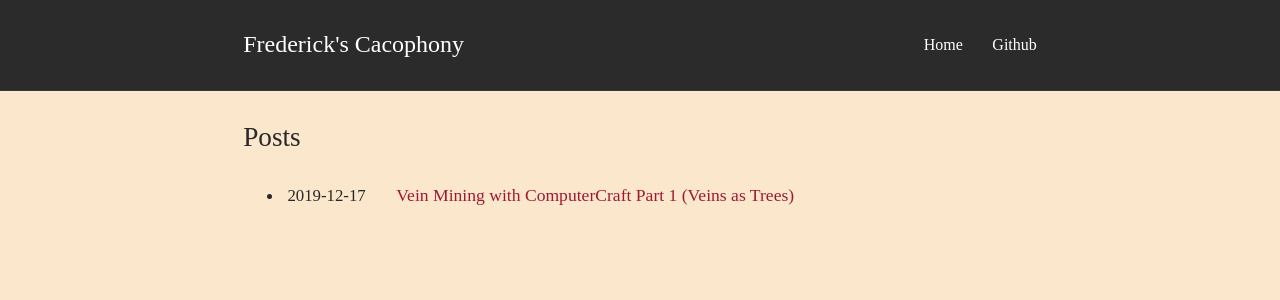
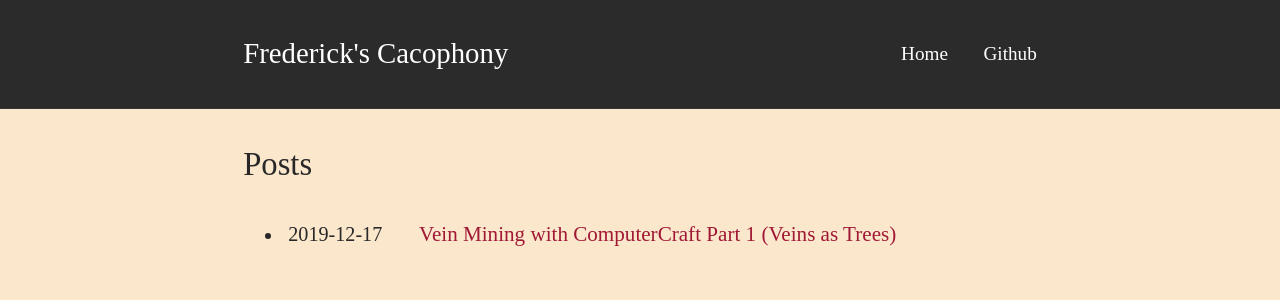
Before and after one commit to fechan/blog, a Jekyll site: the page built from index.html, in a window 1280 px wide. Shown: the top 300 px of the page. Built offline with Jekyll 4.4.1, drawn with Linux system fonts in a browser that asks for light colours; some web fonts are replaced.

Commit message:
Adjust font size calculation

```diff
--- a/_sass/index.sass
+++ b/_sass/index.sass
@@ -1,4 +1,4 @@
-$font-size: calc(0.8rem + 0.25vw) !default
+$font-size: calc(1rem + 0.25vw) !default
 $font-weight: 400 !default
 $heading-weight: 400 !default
 $line-height: 1.65 !default
```
